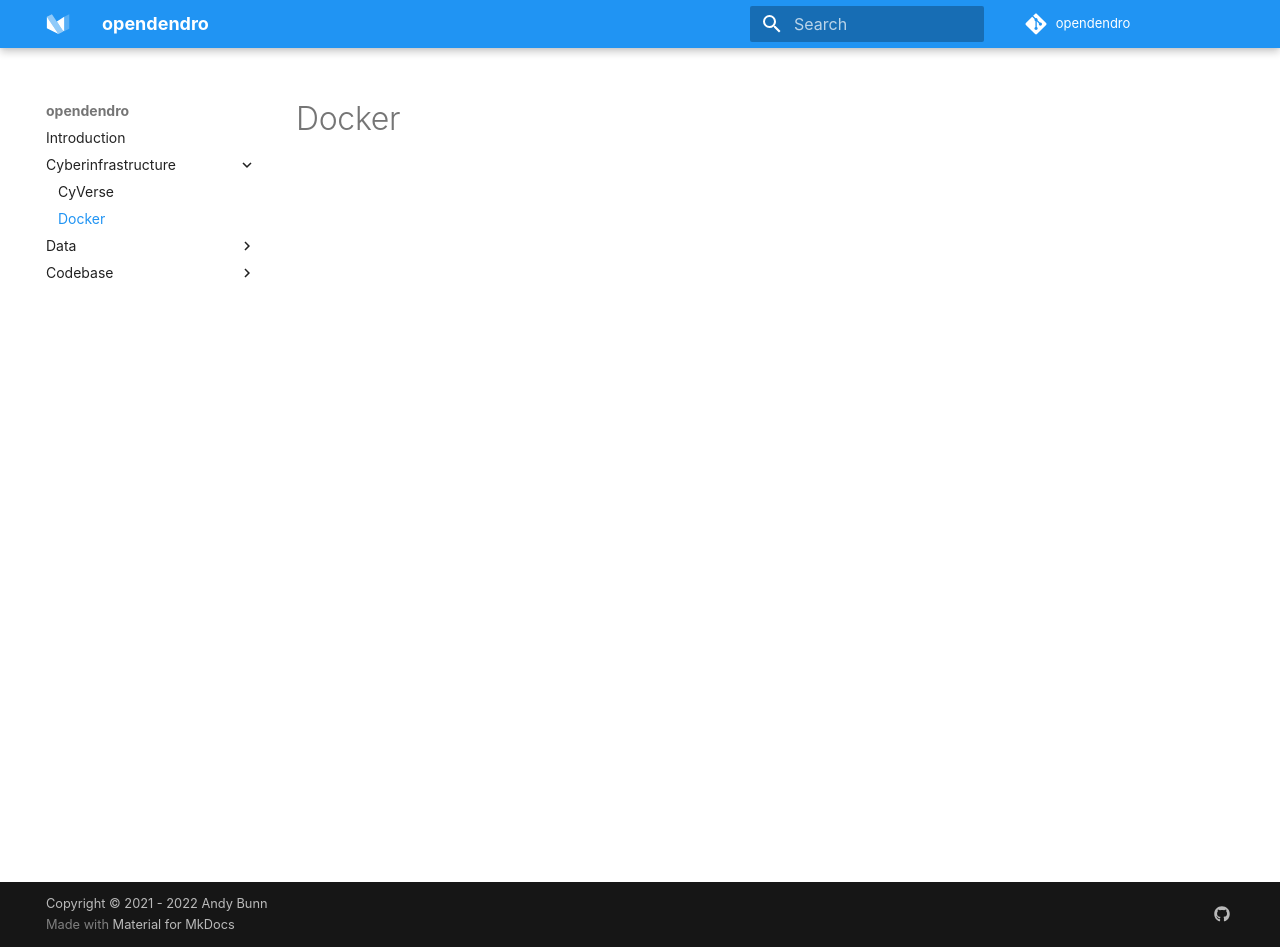
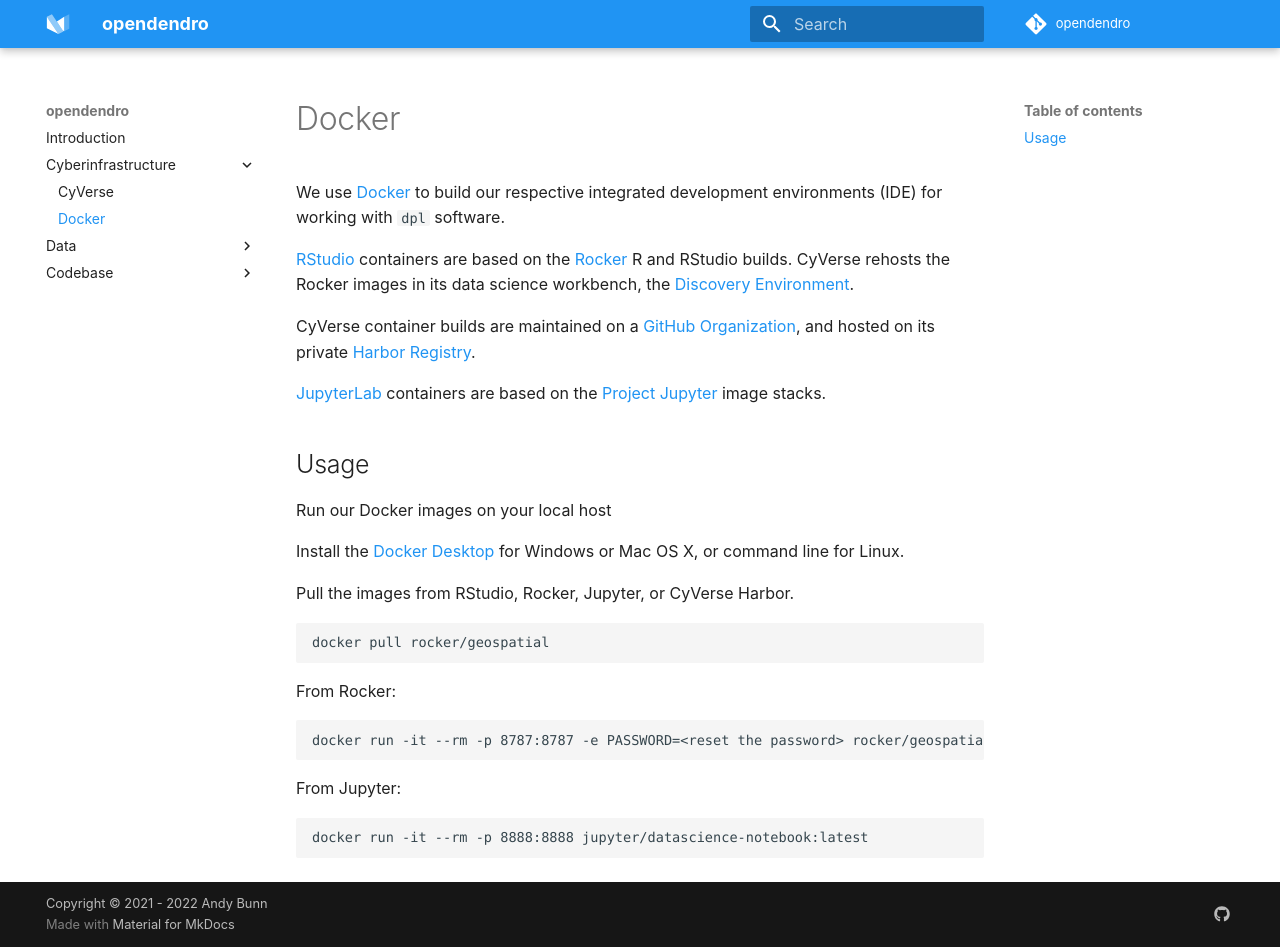
Before and after one commit to OpenDendro/opendendro, an MkDocs documentation site: the page built from docs/docker.md, in a window 1280 px wide and 947 px high. Built offline with MkDocs 1.6.1 and Material for MkDocs 9.7.7, drawn with Linux system fonts in a browser that asks for light colours; some web fonts are replaced; comment, search, counter and statistics services are not loaded.

Commit message:
Update docker.md

````diff
--- a/docs/docker.md
+++ b/docs/docker.md
@@ -1 +1,31 @@
 # Docker
+
+We use [Docker](https://docker.com) to build our respective integrated development environments (IDE) for working with `dpl` software.
+
+[RStudio](https://rstudio.com) containers are based on the [Rocker](https://github.com/rocker-org) R and RStudio builds. CyVerse rehosts the Rocker images in its data science workbench, the [Discovery Environment](https://de.cyverse.org).
+
+CyVerse container builds are maintained on a [GitHub Organization](https://github.com/cyverse-vice/), and hosted on its private [Harbor Registry](https://harbor.cyverse.org).
+
+[JupyterLab](https://jupyter-docker-stacks.readthedocs.io/en/latest/index.html) containers are based on the [Project Jupyter](https://jupyter.org/) image stacks.
+
+## Usage
+
+Run our Docker images on your local host
+
+Install the [Docker Desktop]() for Windows or Mac OS X, or command line for Linux.
+
+Pull the images from RStudio, Rocker, Jupyter, or CyVerse Harbor.
+
+```
+docker pull rocker/geospatial
+```
+
+From Rocker:
+```
+docker run -it --rm -p 8787:8787 -e PASSWORD=<reset the password> rocker/geospatial:latest
+```
+
+From Jupyter:
+```
+docker run -it --rm -p 8888:8888 jupyter/datascience-notebook:latest
+```
````
